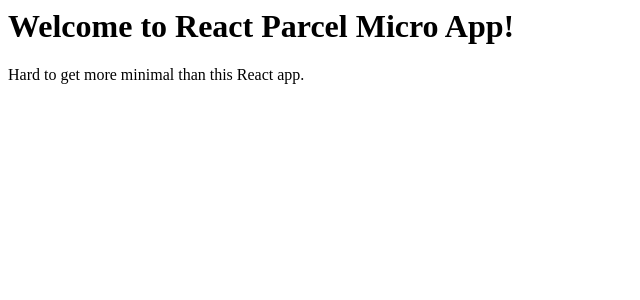
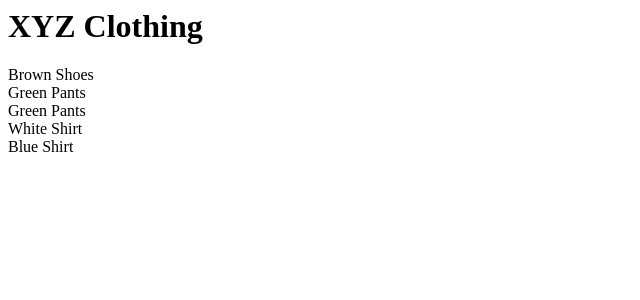
Before and after one commit to andrew-rayco/xyz-clothing, a React (Vite) app: page / in a window 1280 px wide. Shown: the top 300 px of the page, without its empty margins (0-640 px from the left). Built offline with nearby package versions, Linux system fonts and the light colour scheme.

Commit message:
Adds ProductList component, renders basic list of prods

```diff
--- a/src/App.js
+++ b/src/App.js
@@ -1,8 +1,12 @@
-import React from "react";
+import React from 'react'
+
+import ProductList from './ProductList'
+
+import products from './data/products.json'
 
 export default () => (
   <>
-    <h1>Welcome to React Parcel Micro App!</h1>
-    <p>Hard to get more minimal than this React app.</p>
+    <h1>XYZ Clothing</h1>
+    <ProductList products={products} />
   </>
-);
+)
--- /dev/null
+++ b/src/ProductList.js
@@ -0,0 +1,13 @@
+import React from 'react'
+
+const ProductList = ({ products }) => {
+  return (
+    <div className="product-list">
+      {products.map(product => renderProducts(product))}
+    </div>
+  )
+}
+
+const renderProducts = product => <div key={product.id}>{product.name}</div>
+
+export default ProductList
```
